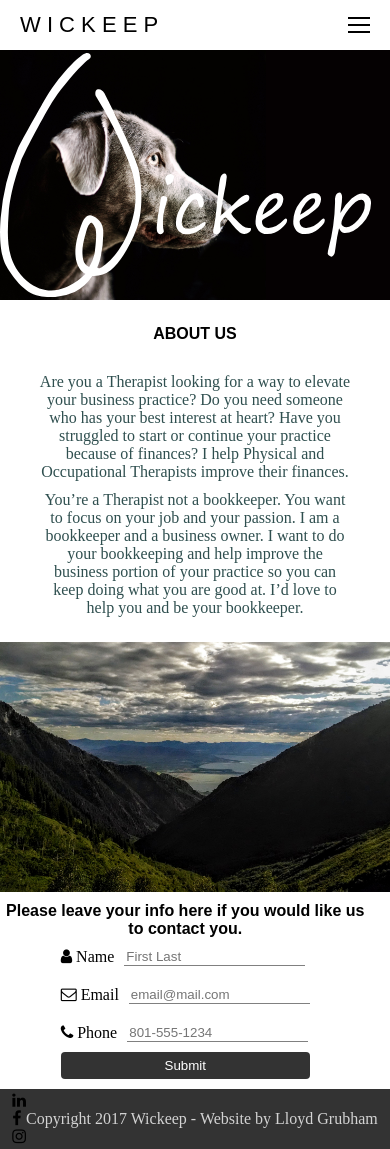
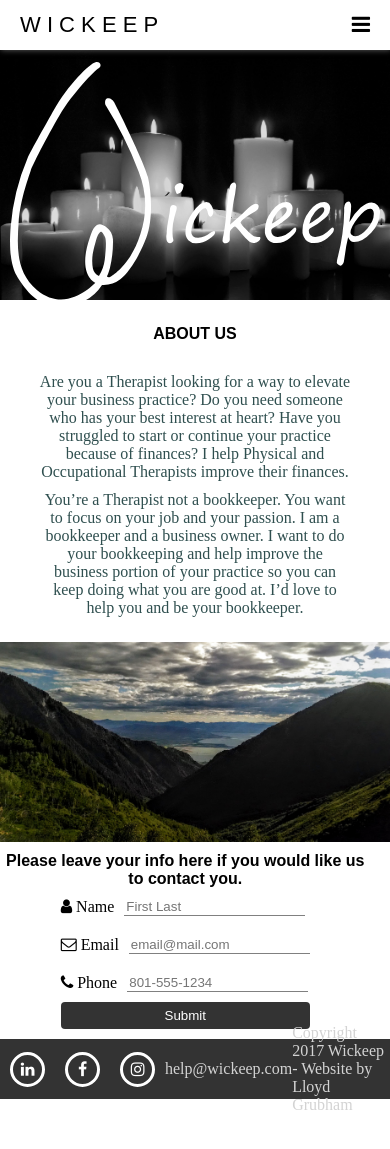
Before and after one commit to mahburg/wickeep, a plain HTML site: page index.html in a window 390 px wide. After the commit the page ends 1114 px from the top, so only its background shows below. Drawn offline with nearby package versions, Linux system fonts and the light colour scheme; some packages are replaced by stand-ins of ours.

Commit message:
Added pictures.

```diff
--- a/app/views/main/home.html
+++ b/app/views/main/home.html
@@ -1,20 +1,21 @@
 <header class="nav-bar">
     <h2 class="comp_name">W I C K E E P</h2>
     <h4 class="dscrptn">BOOKKEEPING FOR PHYSICAL AND OCCUPATIONAL THERAPY</h4>
-    <div class="ham">
-        <div class="ham-sub"></div>
-        <div class="ham-sub"></div>
-        <div class="ham-sub"></div>
+    <div class="ham" ng-click="toggleNav()">
+        <i class="fa fa-bars fa-lg"></i>
     </div>
 </header>
+<div class="mobile-nav" ng-show="showNav">
+    <div class="mobile-nav-item" ng-click="scrollTo('about-sec')">ABOUT</div>
+    <div class="mobile-nav-item" ng-click="scrollTo('contact-sec')">CONTACT</div>
+    <div class="mobile-nav-item" ui-sref="blog">BLOG</div>
+</div>
 <section class="sec1" id="home-sec">
     <nav class="nav_buttons">
-        <ul>
-            <li class="nav_button"><a ui-sref="/">HOME</a></li>
-            <li class="nav_button"><a href="#about-sec">ABOUT</a></li>
-            <li class="nav_button"><a href="#contact-sec">CONTACT US</a></li>
-            <li class="nav_button"><a ui-sref="blog">BLOG</a></li>
-        </ul>
+        <!-- <div class="nav_button"><a ui-sref="/">HOME</a></div> -->
+        <div class="nav_button" ng-click="scrollTo('about-sec')">ABOUT</div>
+        <div class="nav_button" ng-click="scrollTo('contact-sec')">CONTACT US</div>
+        <div class="nav_button" ui-sref="blog">BLOG</div>
     </nav>
     <img class="hero" src="./img/full-logo.svg" alt="">
 </section>
@@ -62,17 +63,16 @@
 </div>
 <footer>
     <div class="social-links">
-        <div>
+        <div class="social-icon linkedin">
             <i class="fa fa-linkedin"></i>
         </div>
-        <div>
+        <div class="social-icon facebook">
             <i class="fa fa-facebook"></i>
         </div>
-        <div>
+        <div class="social-icon instagram">
             <i class="fa fa-instagram"></i>
         </div>
     </div>
-    <div class="email"></div>
-    <div class="copyright"></div>
-    <p class="copyright">Copyright 2017 Wickeep - Website by Lloyd Grubham</p>
+    <div class="email">help@wickeep.com</div>
+    <p class="copyright">Copyright 2017 Wickeep - <a href="http://www.lloydgrubham.com">Website by Lloyd Grubham</a></p>
 </footer>
--- a/app/views/main/mainCtrl.js
+++ b/app/views/main/mainCtrl.js
@@ -1,3 +1,12 @@
-angular.module('app').controller('mainCtrl', function($scope ){
-    $scope.test = 'ciao'
+angular.module('app').controller('mainCtrl', function($scope, $location, $anchorScroll){
+    $scope.showNav = false;
+    $scope.toggleNav = function() {
+        $scope.showNav = !$scope.showNav;
+    }
+    $scope.scrollTo = function(elem) {
+        $location.hash(elem);
+        $anchorScroll.yOffset = 80;
+        $anchorScroll();
+        $scope.showNav = false;
+    }
 });
--- a/app/views/main/style.css
+++ b/app/views/main/style.css
@@ -4,6 +4,10 @@
 }
 body{
   padding-top: 50px;
+}
+a{
+  text-decoration: none;
+  color: inherit;
 }
 button {
   background-color: #333;
@@ -23,6 +27,22 @@ button {
   display: flex;
   align-items: center;
   justify-content: space-between;
+  box-shadow: 1px 0px 6px 0px rgba(200,200,200,0.5);
+  z-index: 10;
+}
+.mobile-nav{
+  position: fixed;
+  width: 100%;
+  background-color: white;
+}
+.mobile-nav-item{
+  font-family: sans-serif;
+  padding: 15px 10px;
+  border-bottom: 1px solid #EEE;
+  width: 100%;
+}
+.mobile-nav-item:hover{
+  background-color: gray;
 }
 .comp_name{
   font-family: sans-serif;
@@ -36,18 +56,6 @@ button {
   letter-spacing: 2px;
   display: none;
 }
-.ham{
-  width: 22px;
-  height: 16px;
-  display: flex;
-  flex-direction: column;
-  justify-content: space-between;
-}
-.ham-sub{
-  width: 100%;
-  height: 2px;
-  background-color: black;
-}
 .sec1{
   background-color: black;
   width: 100%;
@@ -55,20 +63,20 @@ button {
   display: flex;
   flex-direction: column;
   justify-content: center;
-  background-image: url('../../../REF/Wickeep_files/IMG_1588.jpg');
+  align-items: center;
+  background-image: url('../../../img/BlackandWhiteCandles.jpg');
   background-size: cover;
   /* position: fixed;
   z-index: -5; */
 }
 .nav_buttons{
   display: none;
-}
-.nav_buttons ul{
-  width: 100%;
+  width: 80%;
   display: flex;
   justify-content: space-between;
 }
 .nav_button{
+  cursor: pointer;
   list-style: none;
   /* margin-top: 55px; */
 }
@@ -107,7 +115,7 @@ button {
   background-image: url("../../../img/mtn_view_stylized.jpg");
   background-size: cover;
   background-position: center;
-  height: 250px;
+  height: 200px;
 }
 .sec3{
   display: flex;
@@ -138,14 +146,42 @@ button {
 footer{
   background: #333;
   display: flex;
+  justify-content: space-around;
+  align-items: center;
+  height: 60px;
+}
+.social-links{
+  display: flex;
+  height: 100%;
+  align-items: center;
+}
+.social-icon{
+  height: 35px;
+  width: 35px;
+  border-radius: 50%;
+  display: flex;
   justify-content: center;
   align-items: center;
-  height: 60px;
+  color: white;
+  margin: 0 10px;
+  border: 3px solid white;
+}
+/* .facebook{
+  background-color: #0C0CAE;
+}
+.instagram{
+  background-color: #DD3DB6;
+}
+.linkedin{
+  background-color: #00A391;
+} */
+.email{
+  color: lightgray;
 }
 .copyright{
   color: lightgray;
 }
-@media (min-width: 700px){
+@media (min-width: 733px){
   body{
     padding-top: 80px;
   }
@@ -172,9 +208,9 @@ footer{
     height: 400px;
   }
   .nav_buttons{
+    /* width: 100%; */
     display: flex;
-    width: 100%;
-    padding: 10px 30px;
+    padding: 10px 0;
     color: white;
     font-size: 12px;
     letter-spacing: 3px;
@@ -186,8 +222,11 @@ footer{
   .wic_intro{
     grid-template-columns: 1fr 1fr;
   }
+  .about_text{
+    margin: 0 10px;
+  }
   .pic2{
-    height: 500px;
+    height: 400px;
   }
   .sec3{
     display: flex;
```
Also changed, not shown: img/BlackandWhiteCandles.jpg (added), img/Profile2.jpg (added), img/RedCandles.jpg (added), img/VanillaRedCandles.jpg (added), 1 other file.
